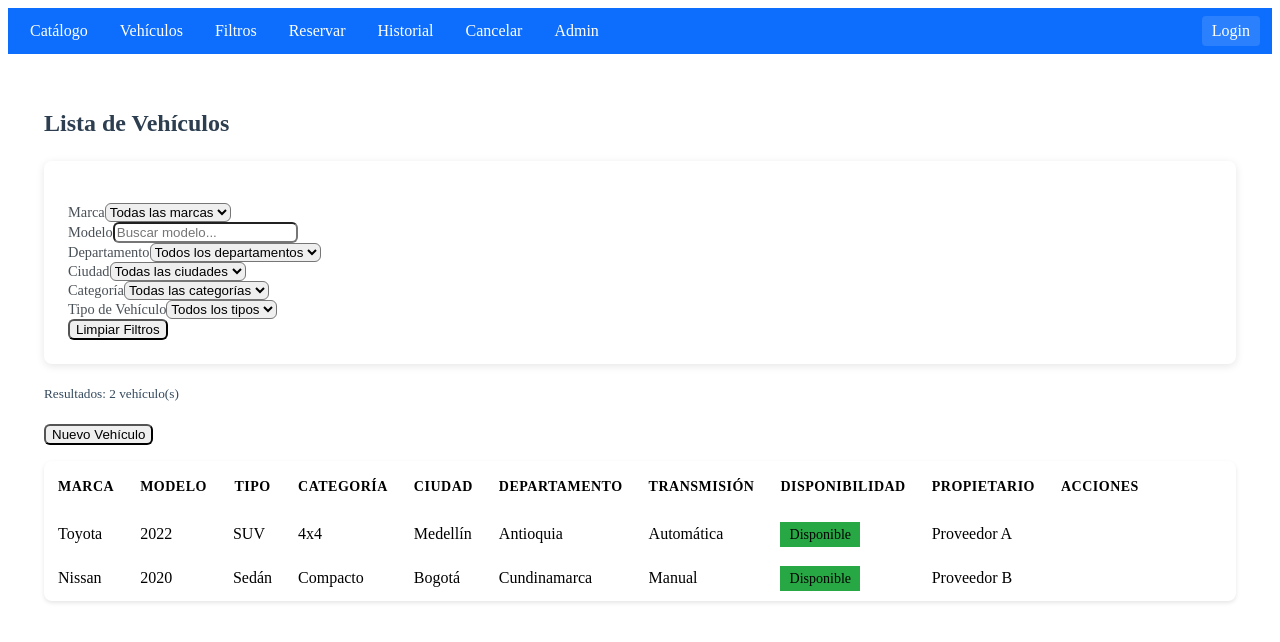
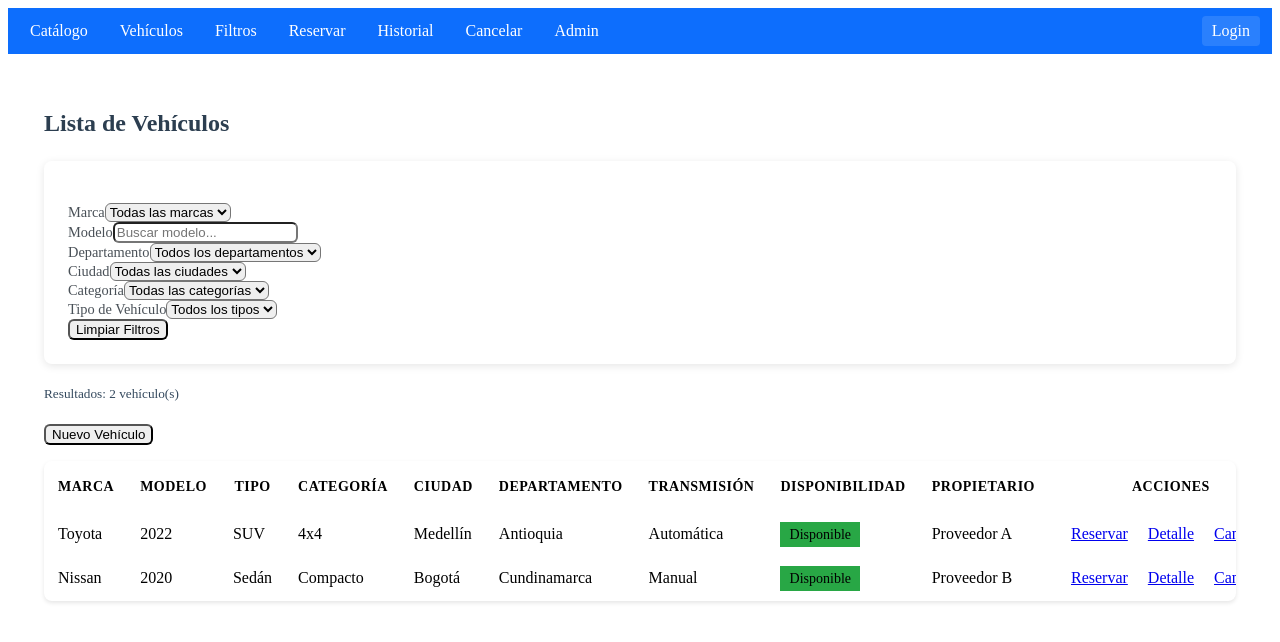
Before and after one commit to JDMQXD/SubetePuesFront, an Angular app: page /vehiculos in a window 1280 px wide. Shown: the top 642 px of the page. Built offline with nearby package versions, Linux system fonts and the light colour scheme.

Commit message:
feat(vehiculos): add action buttons and router import for visual demo

```diff
--- a/src/app/vehiculo/vehiculo.html
+++ b/src/app/vehiculo/vehiculo.html
@@ -137,6 +137,11 @@
                 </td>
                 <td>{{ vehiculo.propietario?.nombre || 'N/A' }}</td>
                 <td>
+                  <div class="btn-group">
+                    <a class="btn btn-primary" [routerLink]="['/reserva']">Reservar</a>
+                    <a class="btn btn-outline-secondary" [routerLink]="['/vehiculos', vehiculo.idVehiculo]">Detalle</a>
+                    <a class="btn btn-outline-danger" [routerLink]="['/cancelacion']">Cancelar</a>
+                  </div>
                 </td>
               </tr>
             </tbody>
--- a/src/app/vehiculo/vehiculo.ts
+++ b/src/app/vehiculo/vehiculo.ts
@@ -1,13 +1,14 @@
 import { Component, OnInit } from '@angular/core';
 import { CommonModule } from '@angular/common';
 import { FormsModule } from '@angular/forms';
+import { RouterModule } from '@angular/router';
 import { VehiculoService } from '../Service/vehiculo.service';
 import { Vehiculo } from '../clases/vehiculo';
 
 @Component({
   selector: 'app-vehiculo',
   standalone: true,
-  imports: [CommonModule, FormsModule],
+  imports: [CommonModule, FormsModule, RouterModule],
   templateUrl: './vehiculo.html',
   styleUrls: ['./vehiculo.scss']
 })
```
